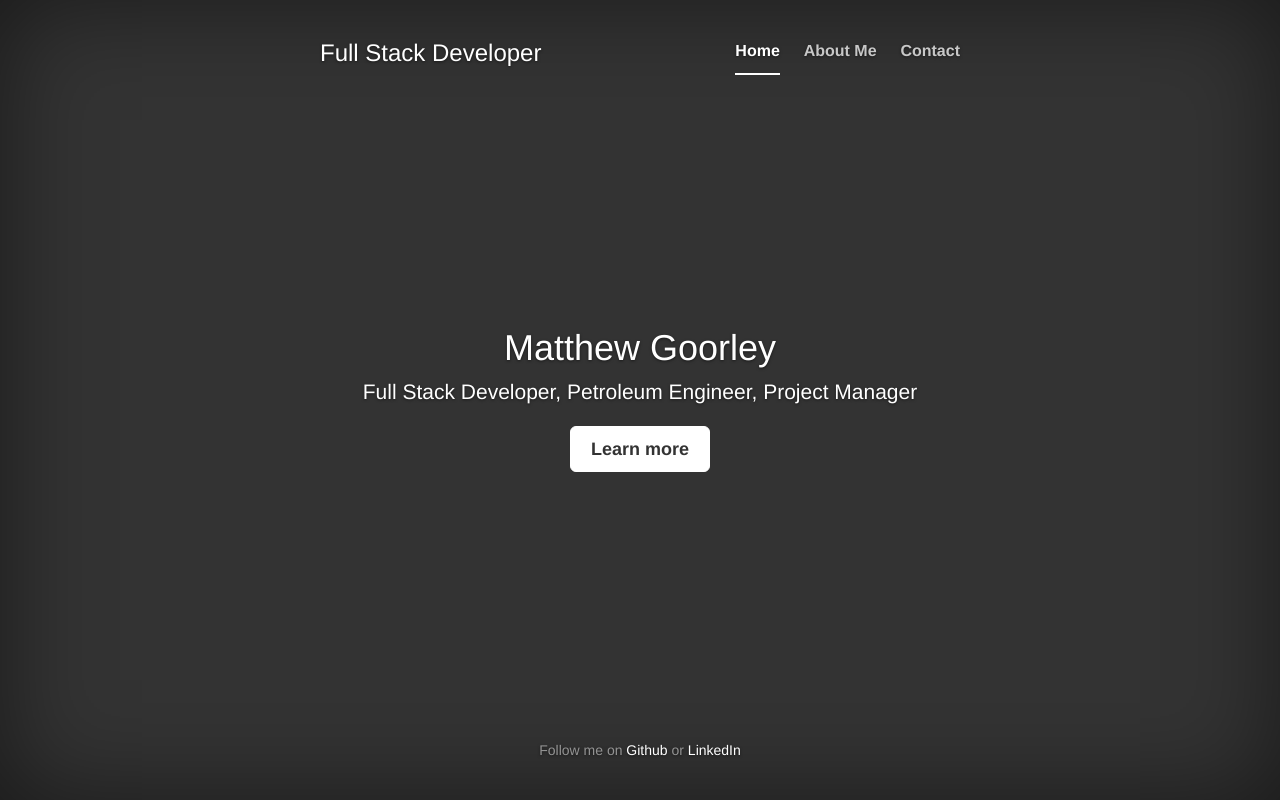
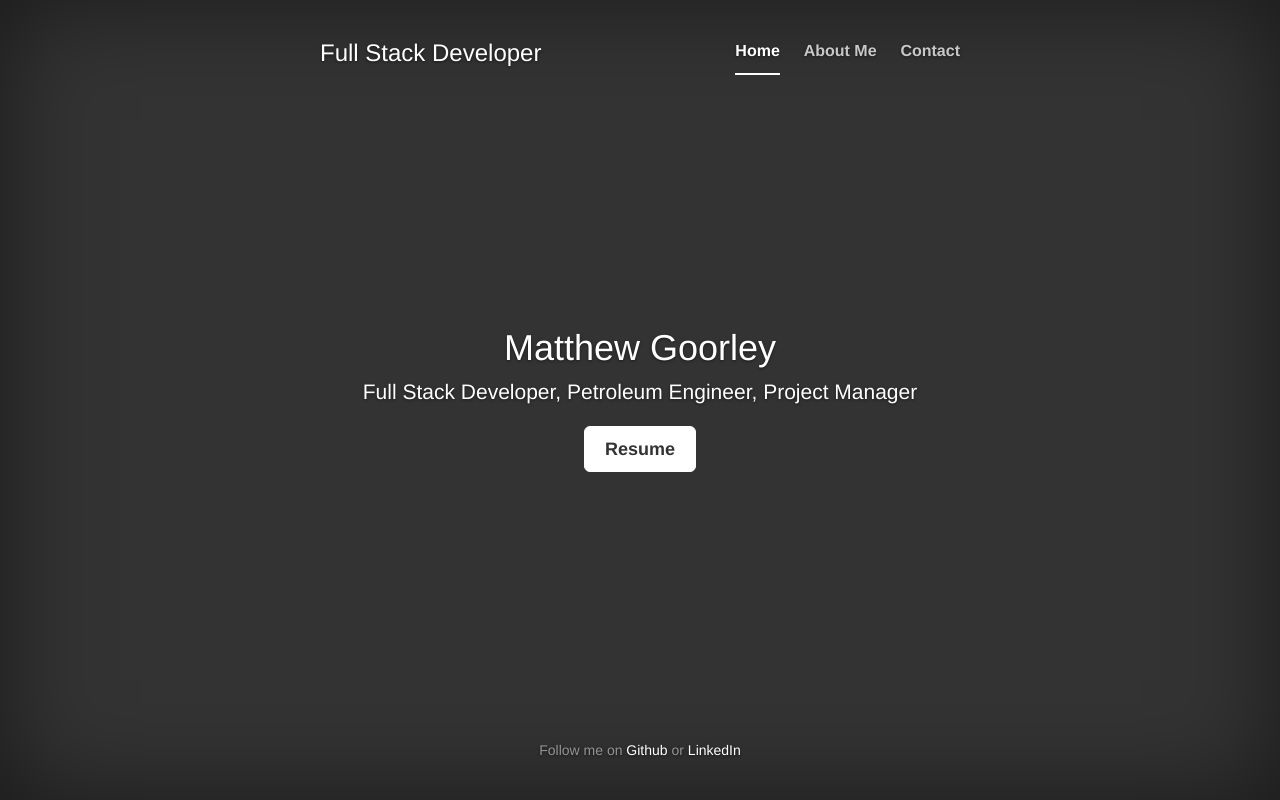
Before and after one commit to mattgoorley/personal_website, a Flask app: page / in a window 1280 px wide. Run offline with Flask 2, Linux system fonts and the light colour scheme; some libraries are stand-ins or nearby versions.

Commit message:
ready for hosting

```diff
--- a/templates/home.html
+++ b/templates/home.html
@@ -43,7 +43,7 @@
 
             <p class="lead">Full Stack Developer, Petroleum Engineer, Project Manager</p>
             <p class="lead">
-              <a href="https://docs.google.com/document/d/1I1guOR4MjQ0rDtDtWekUXg9ZvqJXMGyGRVBXN4Qi708/edit?usp=sharing" class="btn btn-lg btn-default">Learn more</a>
+              <a href="https://docs.google.com/document/d/1I1guOR4MjQ0rDtDtWekUXg9ZvqJXMGyGRVBXN4Qi708/edit?usp=sharing" class="btn btn-lg btn-default">Resume</a>
             </p>
           </div>
 
```
Also changed, not shown: requirements.txt (added, +13 -0 lines), static/images/twitter.png.
